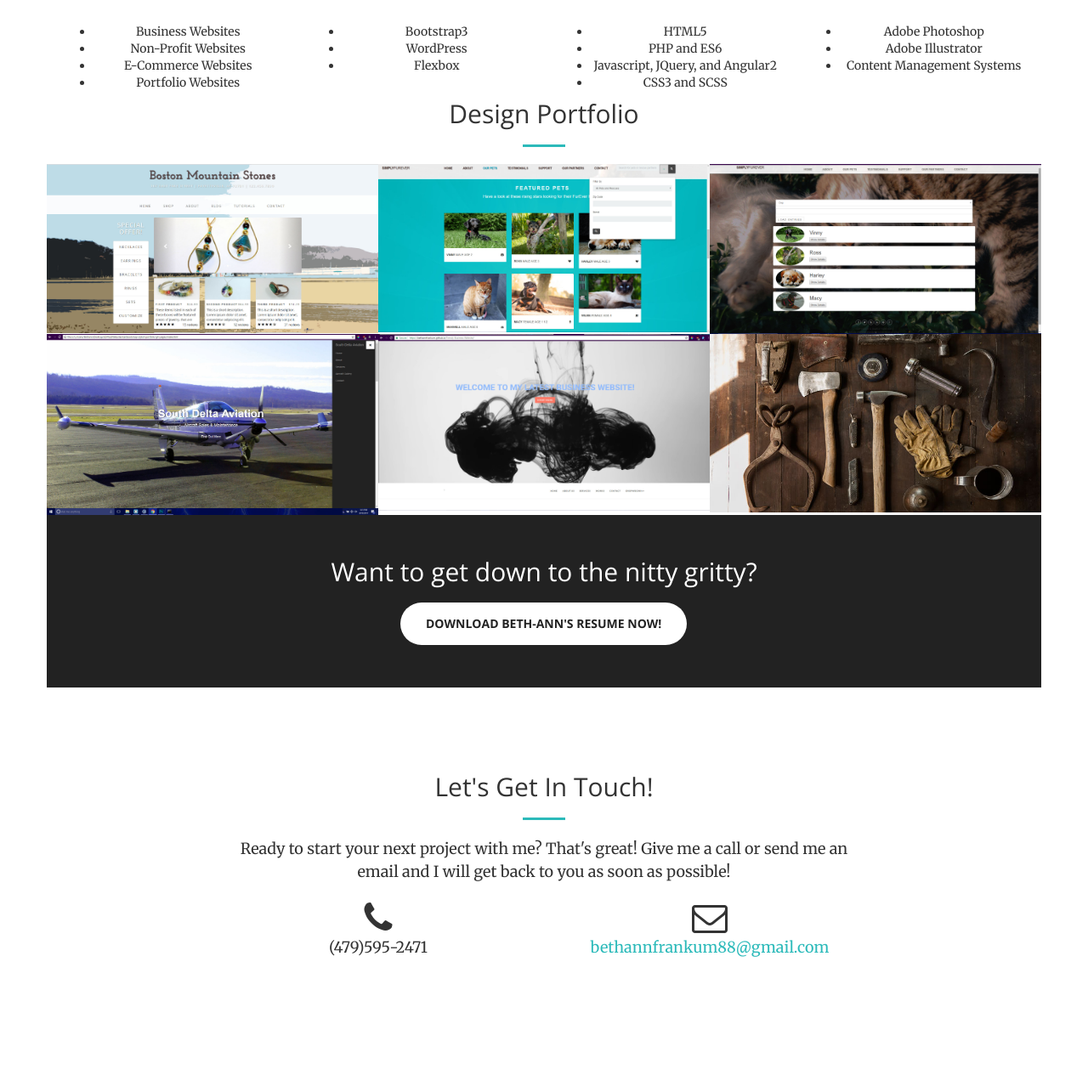
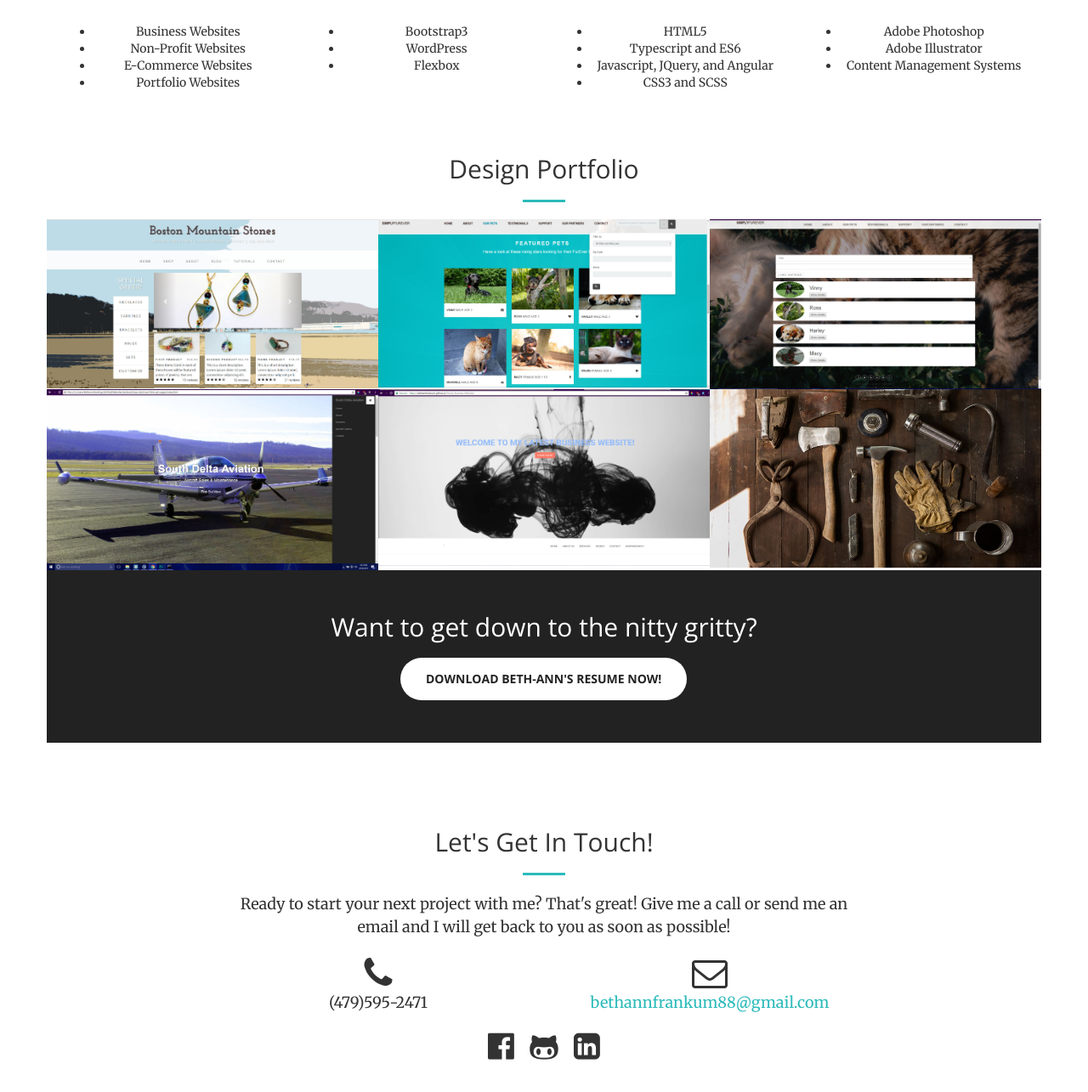
Before and after one commit to bethannfrankum/portfolio, a website: page index.html in a window 1280 px wide. Shown: the part 1825-3110 px from the top of the page at 85% size. Drawn offline with nearby package versions, Linux system fonts and the light colour scheme.

Commit message:
finished portfolio site, fixed social media links and resume

```diff
--- a/index.html
+++ b/index.html
@@ -12,6 +12,7 @@
     <link href="vendor/bootstrap/css/bootstrap.min.css" rel="stylesheet">
     <!-- Custom Fonts -->
     <link href="vendor/font-awesome/css/font-awesome.min.css" rel="stylesheet" type="text/css">
+    <link rel="stylesheet" href="https://cdnjs.cloudflare.com/ajax/libs/font-awesome/4.7.0/css/font-awesome.min.css">
     <link href='https://fonts.googleapis.com/css?family=Open+Sans:300italic,400italic,600italic,700italic,800italic,400,300,600,700,800' rel='stylesheet' type='text/css'>
     <link href='https://fonts.googleapis.com/css?family=Merriweather:400,300,300italic,400italic,700,700italic,900,900italic' rel='stylesheet' type='text/css'>
     <!-- Plugin CSS -->
@@ -105,8 +106,8 @@
                         <p class="text-muted services">Check out how I offer cutting-edge, superior design functionality for everything I build!</p>
                         <ul>
                             <li>HTML5</li>
-                            <li>PHP and ES6</li>
-                            <li>Javascript, JQuery, and Angular2</li>
+                            <li>Typescript and ES6</li>
+                            <li>Javascript, JQuery, and Angular</li>
                             <li>CSS3 and SCSS</li>
                         </ul>
                     </div>
@@ -125,7 +126,7 @@
                 <section class="no-padding" id="portfolio">
                     <div class="container-fluid">
                         <div class="col-lg-12 text-center">
-                            <h2 class="section-heading">Design Portfolio</h2>
+                            <h2 class="section-heading" style="margin-top:65px">Design Portfolio</h2>
                             <hr class="primary"> </div>
                         <div class="row no-gutter popup-gallery">
                             <div class="col-lg-4 col-sm-6">
@@ -212,6 +213,9 @@
                                 <p><a href="mailto:bethannfrankum88@gmail.com">bethannfrankum88@gmail.com</a></p>
                             </div>
                         </div>
+                        <div class="col-lg-8 col-lg-offset-2 text-center"> <a href="https://www.facebook.com/bethann.frankum"><i class="fa fa-facebook-official" style="font-size:36px; color:#333333; margin-right:15px"></i></a> <a href="https://github.com/bethannfrankum"><i class="fa fa-github-alt" style="font-size:36px; color:#333333; margin-right:15px"></i></a>
+                            <a href="https://www.linkedin.com/in/beth-ann-frankum-b7817b11b/"> <i class="fa fa-linkedin-square" style="font-size:36px; color:#333333"></i></a>
+                        </div>
                     </div>
                 </section>
                 <!-- jQuery -->
```
Also changed, not shown: css/creative.css (+67 -0 lines), 1 other file.
